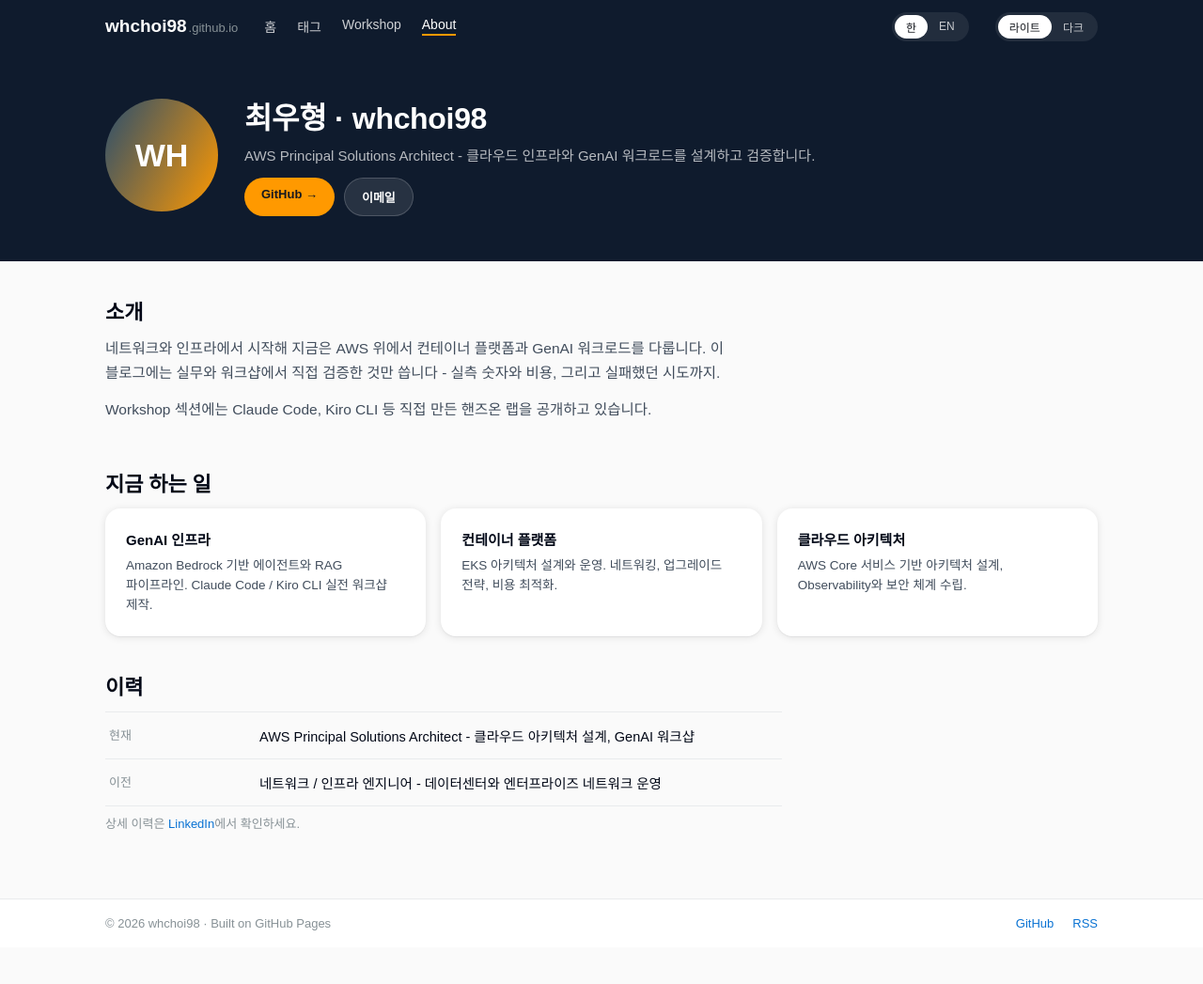
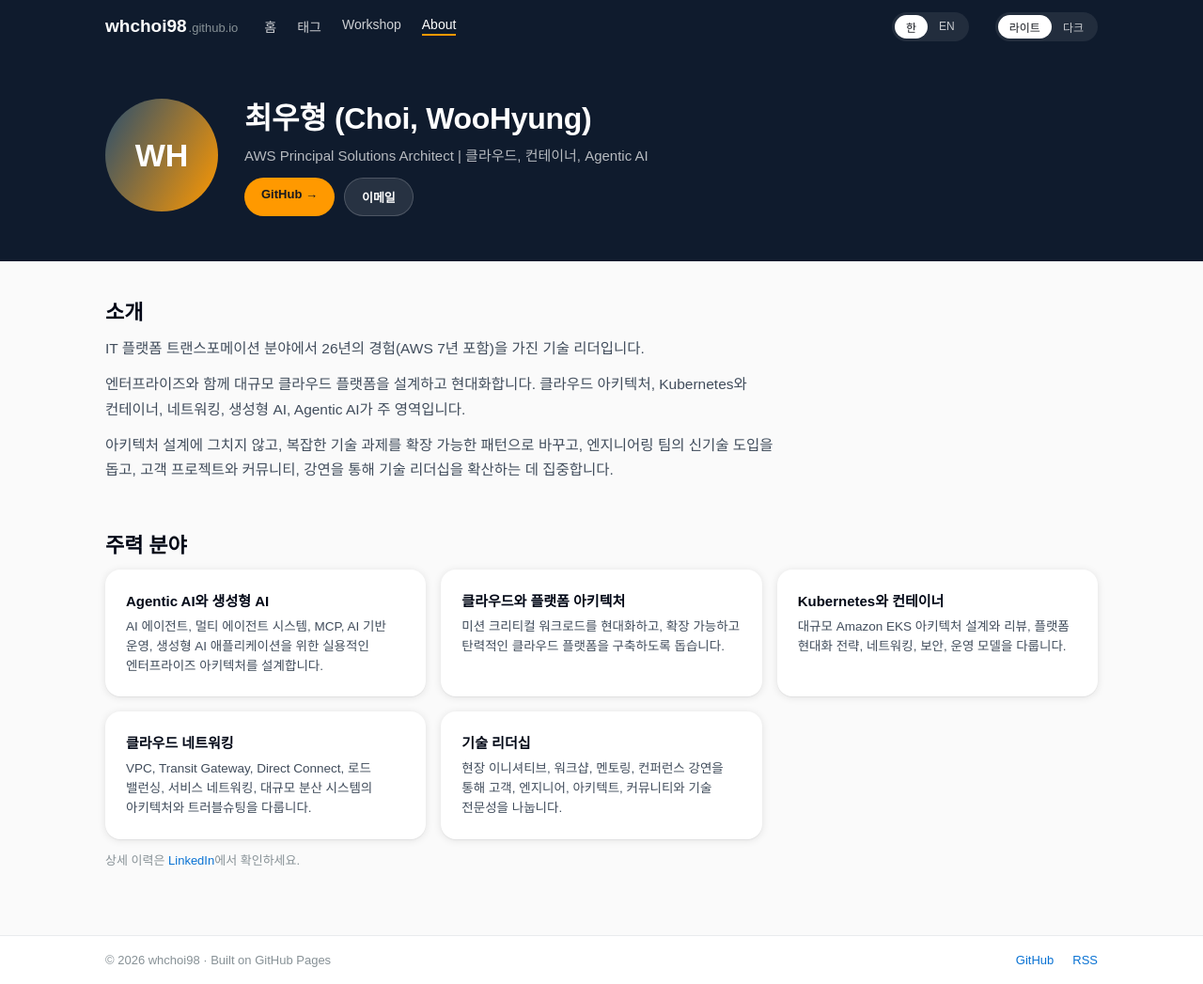
Before and after one commit to whchoi98/whchoi98.github.io, a Jekyll site: the page built from about.md, in a window 1280 px wide. Shown: the whole page at 94% size. Built offline with Jekyll 4.4.1, drawn with Linux system fonts in a browser that asks for light colours; some web fonts are replaced; before the commit the page ends 1008 px from its top, so only the background shows below that.

Commit message:
docs: new hero copy (build/break/measure/write), bilingual About bio update
- Hero: minimal tagline with failures-included framing, KO/EN
- About: full bio per provided text - Principal SA at AWS, 26 years,
  5 focus areas (Agentic AI, platform, K8s, networking, leadership), bilingual

```diff
--- a/_config.yml
+++ b/_config.yml
@@ -1,5 +1,5 @@
 title: whchoi98.github.io
-tagline: 클라우드 인프라를 만들고, 측정하고, 기록합니다
+tagline: 만들고, 부수고, 측정하고, 기록합니다
 description: "AWS Solutions Architect's Tech Blog & Workshop - AIML, Container, AWS Core, Cloud Security, Observability"
 baseurl: ""
 url: "https://whchoi98.github.io"
--- a/_layouts/home.html
+++ b/_layouts/home.html
@@ -10,8 +10,8 @@ layout: default
     {% include topbar.html %}
     <div class="hero">
       <span class="hero-eyebrow">Tech blog · Cloud infrastructure</span>
-      <h1 class="hero-title"><span class="l-ko">{{ site.tagline }}</span><span class="l-en">Build, measure, and write about cloud infrastructure</span></h1>
-      <p class="hero-sub">AWS · Kubernetes · GenAI · Observability - <span class="l-ko">실무에서 검증한 것만 씁니다.</span><span class="l-en">only what has been verified in practice.</span></p>
+      <h1 class="hero-title"><span class="l-ko">{{ site.tagline }}</span><span class="l-en">Build, break, measure, write</span></h1>
+      <p class="hero-sub">AWS · Kubernetes · Agentic AI - <span class="l-ko">실패까지 포함한 실측 기록.</span><span class="l-en">measured notes, failures included.</span></p>
     </div>
   </div>
 </header>
--- a/about.md
+++ b/about.md
@@ -2,47 +2,68 @@
 title: About
 layout: about
 permalink: /about/
-hero_name: 최우형 · whchoi98
-hero_role: AWS Principal Solutions Architect - 클라우드 인프라와 GenAI 워크로드를 설계하고 검증합니다.
+hero_name: '<span class="l-ko">최우형 (Choi, WooHyung)</span><span class="l-en">Choi, WooHyung</span>'
+hero_role: '<span class="l-ko">AWS Principal Solutions Architect | 클라우드, 컨테이너, Agentic AI</span><span class="l-en">Principal Solutions Architect at AWS | Cloud, Containers &amp; Agentic AI</span>'
 email: whchoi98@gmail.com
 ---
 
 <div class="about-block">
-  <h2>소개</h2>
-  <p>네트워크와 인프라에서 시작해 지금은 AWS 위에서 컨테이너 플랫폼과 GenAI 워크로드를 다룹니다.
-  이 블로그에는 실무와 워크샵에서 직접 검증한 것만 씁니다 - 실측 숫자와 비용, 그리고 실패했던 시도까지.</p>
-  <p>Workshop 섹션에는 Claude Code, Kiro CLI 등 직접 만든 핸즈온 랩을 공개하고 있습니다.</p>
+  <h2><span class="l-ko">소개</span><span class="l-en">Introduction</span></h2>
+  <p>
+    <span class="l-ko">IT 플랫폼 트랜스포메이션 분야에서 26년의 경험(AWS 7년 포함)을 가진 기술 리더입니다.</span>
+    <span class="l-en">I am a technology leader with 26 years of experience in IT platform transformation, including 7 years at AWS.</span>
+  </p>
+  <p>
+    <span class="l-ko">엔터프라이즈와 함께 대규모 클라우드 플랫폼을 설계하고 현대화합니다. 클라우드 아키텍처, Kubernetes와 컨테이너, 네트워킹, 생성형 AI, Agentic AI가 주 영역입니다.</span>
+    <span class="l-en">I work with enterprises to design and modernize large-scale cloud platforms, with a focus on cloud architecture, Kubernetes and containers, networking, generative AI, and Agentic AI.</span>
+  </p>
+  <p>
+    <span class="l-ko">아키텍처 설계에 그치지 않고, 복잡한 기술 과제를 확장 가능한 패턴으로 바꾸고, 엔지니어링 팀의 신기술 도입을 돕고, 고객 프로젝트와 커뮤니티, 강연을 통해 기술 리더십을 확산하는 데 집중합니다.</span>
+    <span class="l-en">My work goes beyond architecture design. I focus on turning complex technical challenges into scalable patterns, helping engineering teams adopt new technologies, and spreading technical leadership through customer engagements, communities, and public speaking.</span>
+  </p>
 </div>
 
 <div class="about-block">
-  <h2>지금 하는 일</h2>
+  <h2><span class="l-ko">주력 분야</span><span class="l-en">Areas of Focus</span></h2>
   <div class="now-grid">
     <div class="card now-card">
-      <span class="now-title">GenAI 인프라</span>
-      <span class="now-desc">Amazon Bedrock 기반 에이전트와 RAG 파이프라인. Claude Code / Kiro CLI 실전 워크샵 제작.</span>
+      <span class="now-title"><span class="l-ko">Agentic AI와 생성형 AI</span><span class="l-en">Agentic AI &amp; Generative AI</span></span>
+      <span class="now-desc">
+        <span class="l-ko">AI 에이전트, 멀티 에이전트 시스템, MCP, AI 기반 운영, 생성형 AI 애플리케이션을 위한 실용적인 엔터프라이즈 아키텍처를 설계합니다.</span>
+        <span class="l-en">Designing practical enterprise architectures for AI agents, multi-agent systems, MCP, AI-assisted operations, and generative AI applications.</span>
+      </span>
     </div>
     <div class="card now-card">
-      <span class="now-title">컨테이너 플랫폼</span>
-      <span class="now-desc">EKS 아키텍처 설계와 운영. 네트워킹, 업그레이드 전략, 비용 최적화.</span>
+      <span class="now-title"><span class="l-ko">클라우드와 플랫폼 아키텍처</span><span class="l-en">Cloud &amp; Platform Architecture</span></span>
+      <span class="now-desc">
+        <span class="l-ko">미션 크리티컬 워크로드를 현대화하고, 확장 가능하고 탄력적인 클라우드 플랫폼을 구축하도록 돕습니다.</span>
+        <span class="l-en">Helping organizations modernize mission-critical workloads and build scalable, resilient cloud platforms.</span>
+      </span>
     </div>
     <div class="card now-card">
-      <span class="now-title">클라우드 아키텍처</span>
-      <span class="now-desc">AWS Core 서비스 기반 아키텍처 설계, Observability와 보안 체계 수립.</span>
+      <span class="now-title"><span class="l-ko">Kubernetes와 컨테이너</span><span class="l-en">Kubernetes &amp; Containers</span></span>
+      <span class="now-desc">
+        <span class="l-ko">대규모 Amazon EKS 아키텍처 설계와 리뷰, 플랫폼 현대화 전략, 네트워킹, 보안, 운영 모델을 다룹니다.</span>
+        <span class="l-en">Designing and reviewing large-scale Amazon EKS architectures, platform modernization strategies, networking, security, and operational models.</span>
+      </span>
+    </div>
+    <div class="card now-card">
+      <span class="now-title"><span class="l-ko">클라우드 네트워킹</span><span class="l-en">Cloud Networking</span></span>
+      <span class="now-desc">
+        <span class="l-ko">VPC, Transit Gateway, Direct Connect, 로드 밸런싱, 서비스 네트워킹, 대규모 분산 시스템의 아키텍처와 트러블슈팅을 다룹니다.</span>
+        <span class="l-en">Architecture and troubleshooting across VPC, Transit Gateway, Direct Connect, load balancing, service networking, and large-scale distributed systems.</span>
+      </span>
+    </div>
+    <div class="card now-card">
+      <span class="now-title"><span class="l-ko">기술 리더십</span><span class="l-en">Technical Leadership</span></span>
+      <span class="now-desc">
+        <span class="l-ko">현장 이니셔티브, 워크샵, 멘토링, 컨퍼런스 강연을 통해 고객, 엔지니어, 아키텍트, 커뮤니티와 기술 전문성을 나눕니다.</span>
+        <span class="l-en">Sharing technical expertise across customers, engineers, architects, and communities through field initiatives, workshops, mentoring, and conference speaking.</span>
+      </span>
     </div>
   </div>
+  <p class="history-note" style="font-size:13px;color:var(--t-text3);margin-top:12px">
+    <span class="l-ko">상세 이력은 <a href="https://www.linkedin.com/in/woohyungchoi/" target="_blank" rel="noopener">LinkedIn</a>에서 확인하세요.</span>
+    <span class="l-en">See <a href="https://www.linkedin.com/in/woohyungchoi/" target="_blank" rel="noopener">LinkedIn</a> for the full profile.</span>
+  </p>
 </div>
-
-<div class="about-block">
-  <h2>이력</h2>
-  <div class="history">
-    <div class="history-row">
-      <span class="history-period">현재</span>
-      <span class="history-desc">AWS Principal Solutions Architect - 클라우드 아키텍처 설계, GenAI 워크샵</span>
-    </div>
-    <div class="history-row">
-      <span class="history-period">이전</span>
-      <span class="history-desc">네트워크 / 인프라 엔지니어 - 데이터센터와 엔터프라이즈 네트워크 운영</span>
-    </div>
-  </div>
-  <p class="history-note" style="font-size:13px;color:var(--t-text3);margin-top:8px">상세 이력은 <a href="https://www.linkedin.com/in/woohyungchoi/" target="_blank" rel="noopener">LinkedIn</a>에서 확인하세요.</p>
-</div>
```
